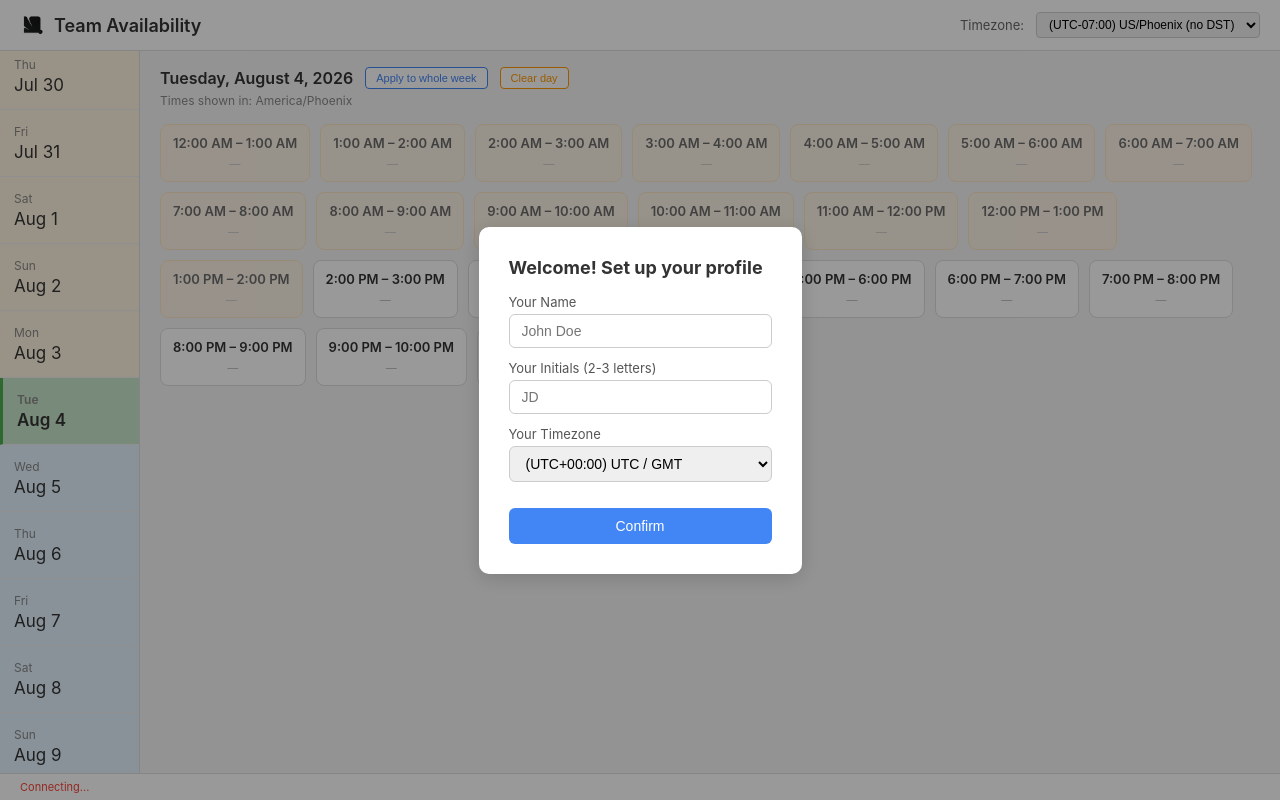
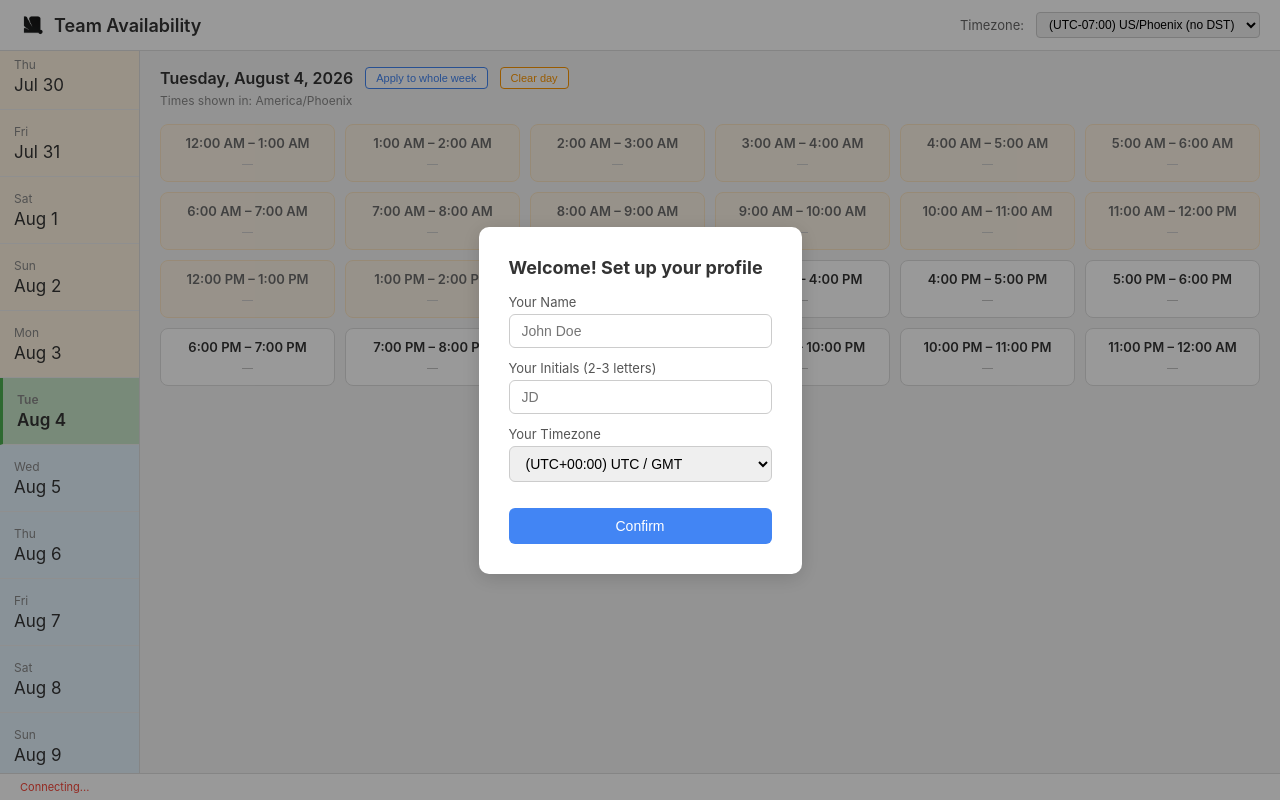
Before and after one commit to Kenwer-Drones/availability, a Flask app: page / in a window 1280 px wide. Run offline with Flask 3, Linux system fonts and the light colour scheme; data that the repository does not hold is empty; some libraries are stand-ins or nearby versions.

Commit message:
Fix grid to uniform distribution

```diff
--- a/templates/index.html
+++ b/templates/index.html
@@ -260,8 +260,8 @@
         }
 
         .hours-grid {
-            display: flex;
-            flex-wrap: wrap;
+            display: grid;
+            grid-template-columns: repeat(auto-fill, minmax(160px, 1fr));
             gap: 10px;
         }
 
@@ -269,7 +269,6 @@
             display: flex;
             flex-direction: column;
             align-items: center;
-            min-width: 130px;
             padding: 10px 12px;
             border: 1px solid #ddd;
             border-radius: 8px;
```
